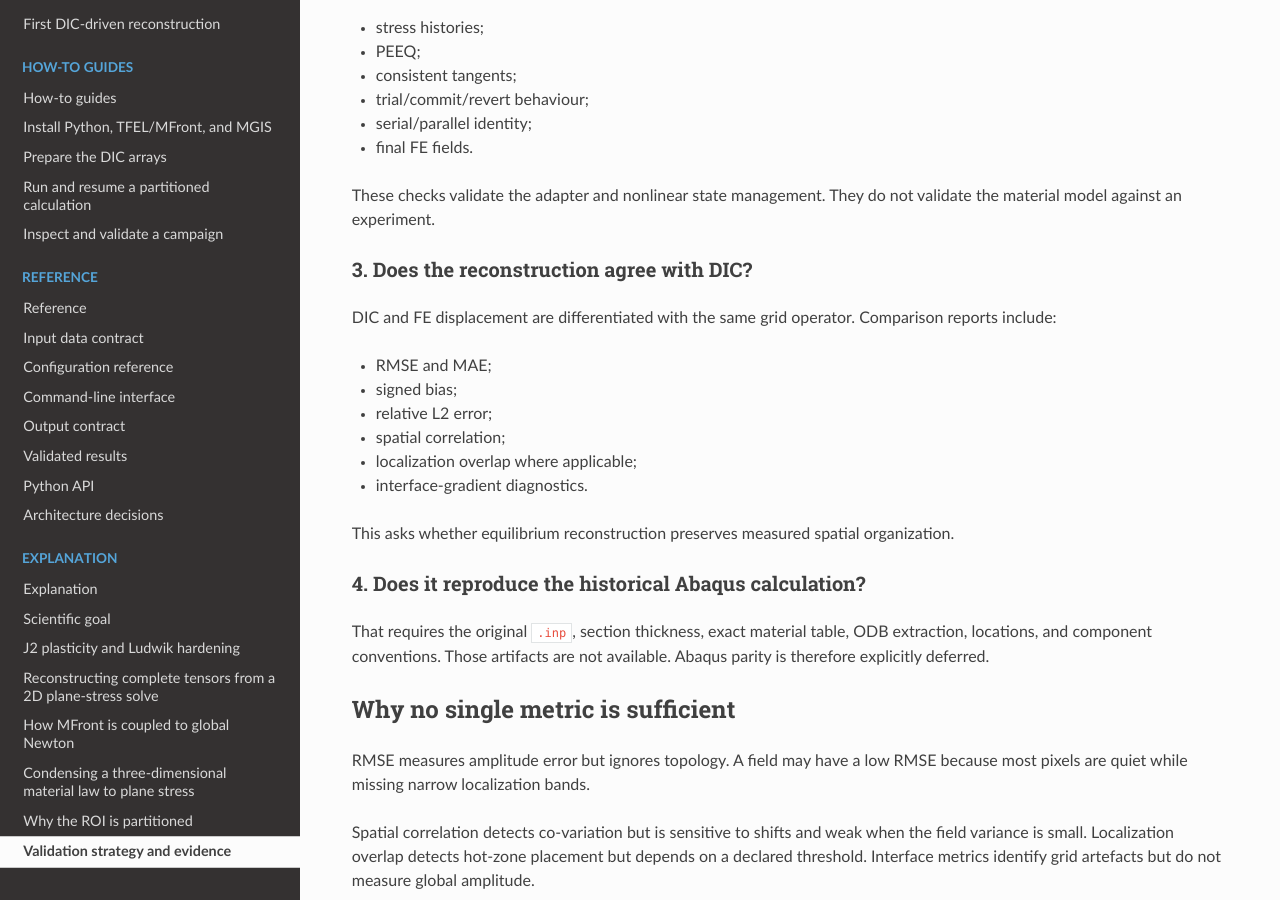
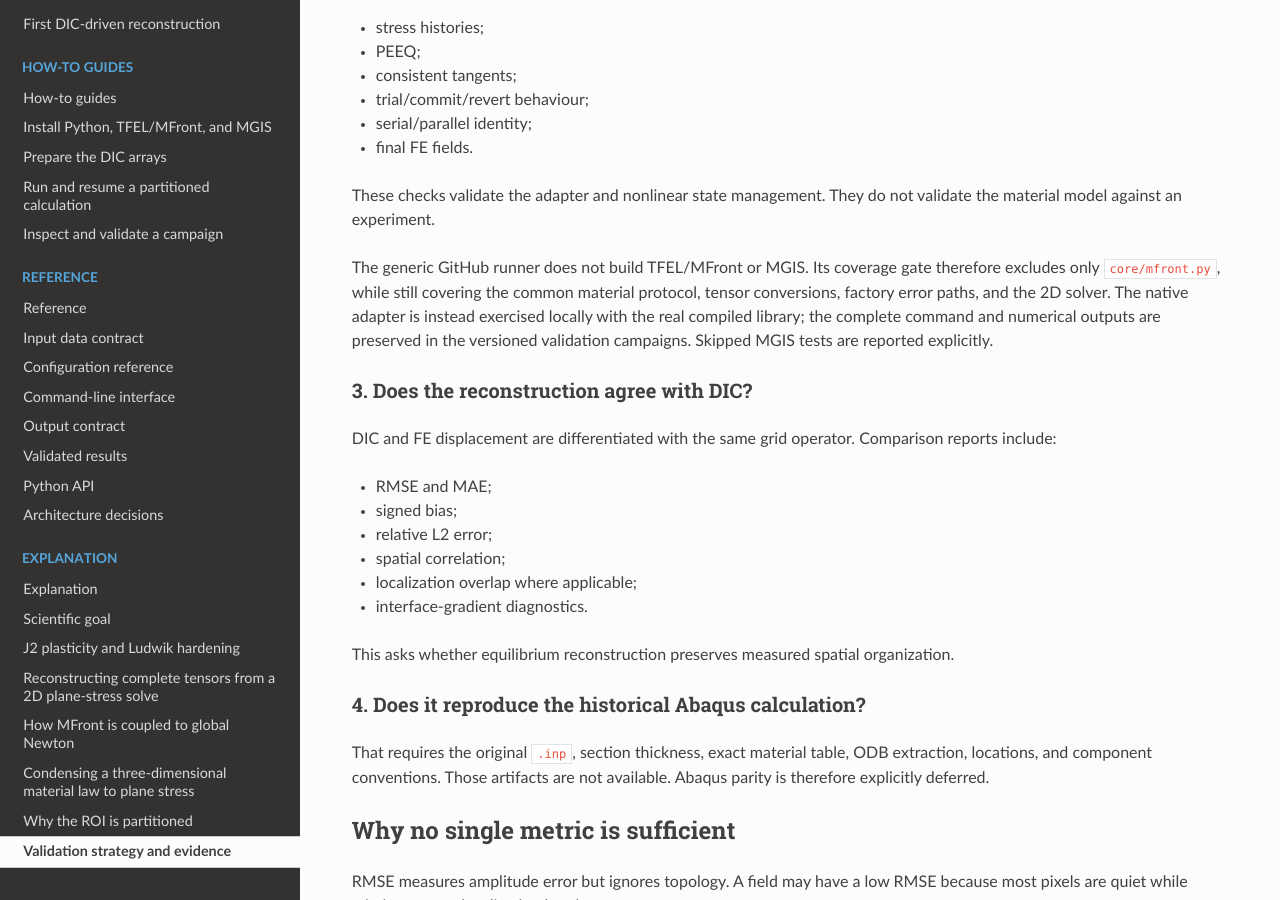
Before and after one commit to jeffwitz/kinematics-driven-316l-strain-reconstruction, a Sphinx documentation site: the page built from docs/explanation/validation.md, in a window 1280 px wide and 900 px high, scrolled down 612 px. Built offline with Sphinx 7.4.7 and the Read the Docs theme 3.1.0, drawn with Linux system fonts in a browser that asks for light colours.

Commit message:
ci: scope coverage to portable Python code

```diff
--- a/docs/explanation/validation.md
+++ b/docs/explanation/validation.md
@@ -28,6 +28,13 @@ Material-point paths and full Newton tests compare Python and MFront:
 
 These checks validate the adapter and nonlinear state management. They do not
 validate the material model against an experiment.
+
+The generic GitHub runner does not build TFEL/MFront or MGIS. Its coverage
+gate therefore excludes only `core/mfront.py`, while still covering the common
+material protocol, tensor conversions, factory error paths, and the 2D solver.
+The native adapter is instead exercised locally with the real compiled
+library; the complete command and numerical outputs are preserved in the
+versioned validation campaigns. Skipped MGIS tests are reported explicitly.
 
 ### 3. Does the reconstruction agree with DIC?
 
```
Also changed, not shown: 2 other files.
